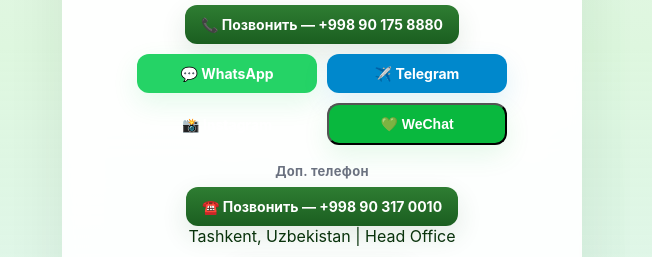
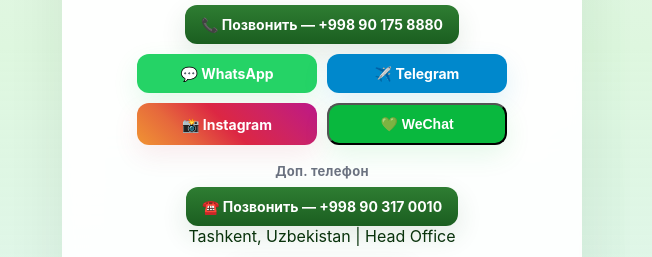
Before and after one commit to UmarKarimov25/stw, a plain HTML site: page index.html in a window 1280 px wide. Shown: the part 272-529 px from the top of the page, without its empty margins (318-970 px from the left). Drawn offline with Linux system fonts and the light colour scheme.

Commit message:
index.html

```diff
--- a/index.html
+++ b/index.html
@@ -65,7 +65,11 @@
   .wa{background:#25D366;box-shadow:0 10px 26px rgba(37,211,102,0.12);}
   .tg{background:#0088cc;box-shadow:0 10px 26px rgba(0,136,204,0.12);}
   .wechat{background:#09b83e;box-shadow:0 10px 26px rgba(9,184,62,0.10);}
-  .inst{background:linear-gradient(45deg,#833ab4,#fd1d1d,#fcb045);box-shadow:0 10px 26px rgba(200,60,90,0.10);}
+  /* Instagram фирменный градиент */
+  .inst{
+    background:linear-gradient(45deg,#f09433 0%,#e6683c 25%,#dc2743 50%,#cc2366 75%,#bc1888 100%);
+    box-shadow:0 10px 26px rgba(200,60,90,0.10);
+  }
   .map{background:linear-gradient(180deg,#43A047,#2E7D32);box-shadow:0 10px 26px rgba(30,90,50,0.12);}
   .btn:hover{transform:translateY(-4px);opacity:0.98}
   .ico{width:18px;height:18px;display:inline-block;flex-shrink:0}
@@ -114,7 +118,7 @@
       <a class="btn call" href="tel:+998901758880"> 📞 Позвонить — +998 90 175 8880</a>
       <a class="btn wa" href="https://wa.me/998901758880" target="_blank"> 💬 WhatsApp</a>
       <a class="btn tg" href="https://t.me/+998901758880" target="_blank"> ✈️ Telegram</a>
-      <a class="btn" href="https://www.instagram.com/stw_nazarbek?igsh=MWF3Yjgzdmt5eTd1OQ==" target="_blank">
+      <a class="btn inst" href="https://www.instagram.com/stw_nazarbek?igsh=MWF3Yjgzdmt5eTd1OQ==" target="_blank">
         📸 Instagram
       </a>
       <button class="btn wechat" id="wechatBtn"> 💚 WeChat</button>
```
